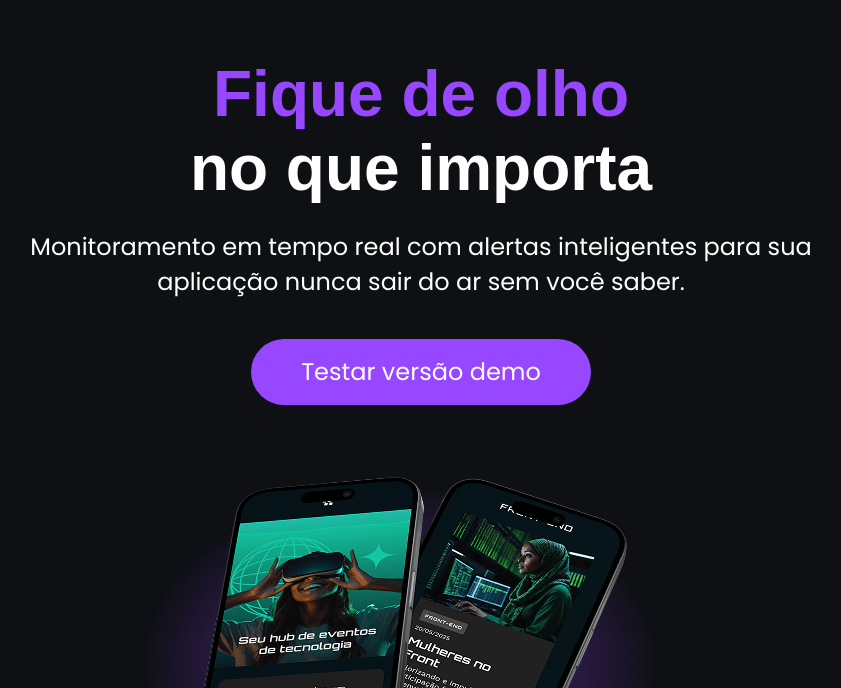
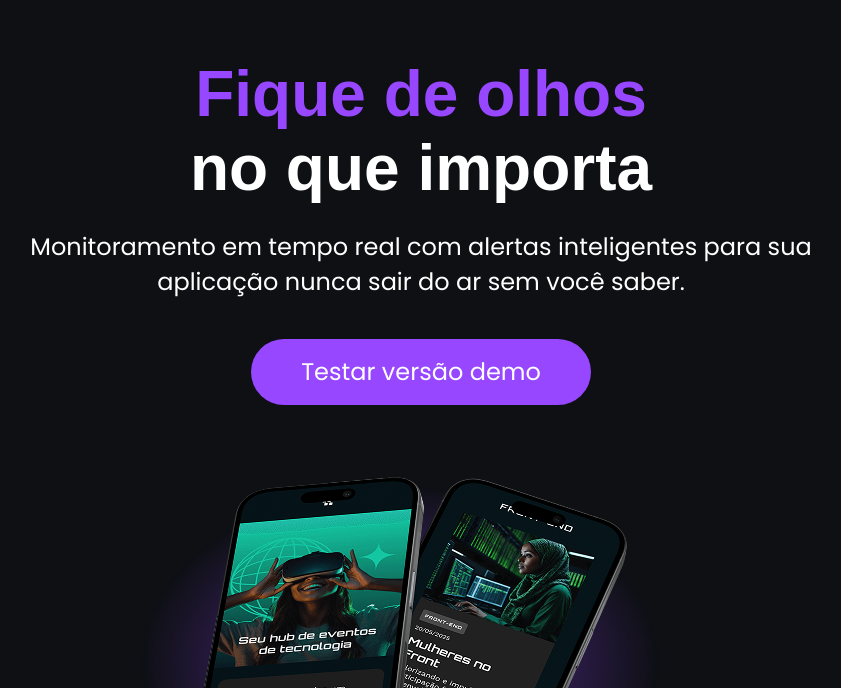
Before and after one commit to antonio-filho0071/tecboard, a plain HTML site: page index.html in a window 1280 px wide. Shown: the part 112-800 px from the top of the page, without its empty margins (219-1060 px from the left). Drawn offline with Linux system fonts and the light colour scheme; a web font is replaced by a local one.

Commit message:
Alteração no título

```diff
--- a/index.html
+++ b/index.html
@@ -21,7 +21,7 @@
 
     <main>
         <section>
-            <h1><span>Fique de olho</span><br>
+            <h1><span>Fique de olhos</span><br>
                  no que importa</h1>
             <p>Monitoramento em tempo real com alertas inteligentes para sua aplicação nunca sair do ar sem você saber.</p>
             <a href="#">Testar versão demo</a>
```
